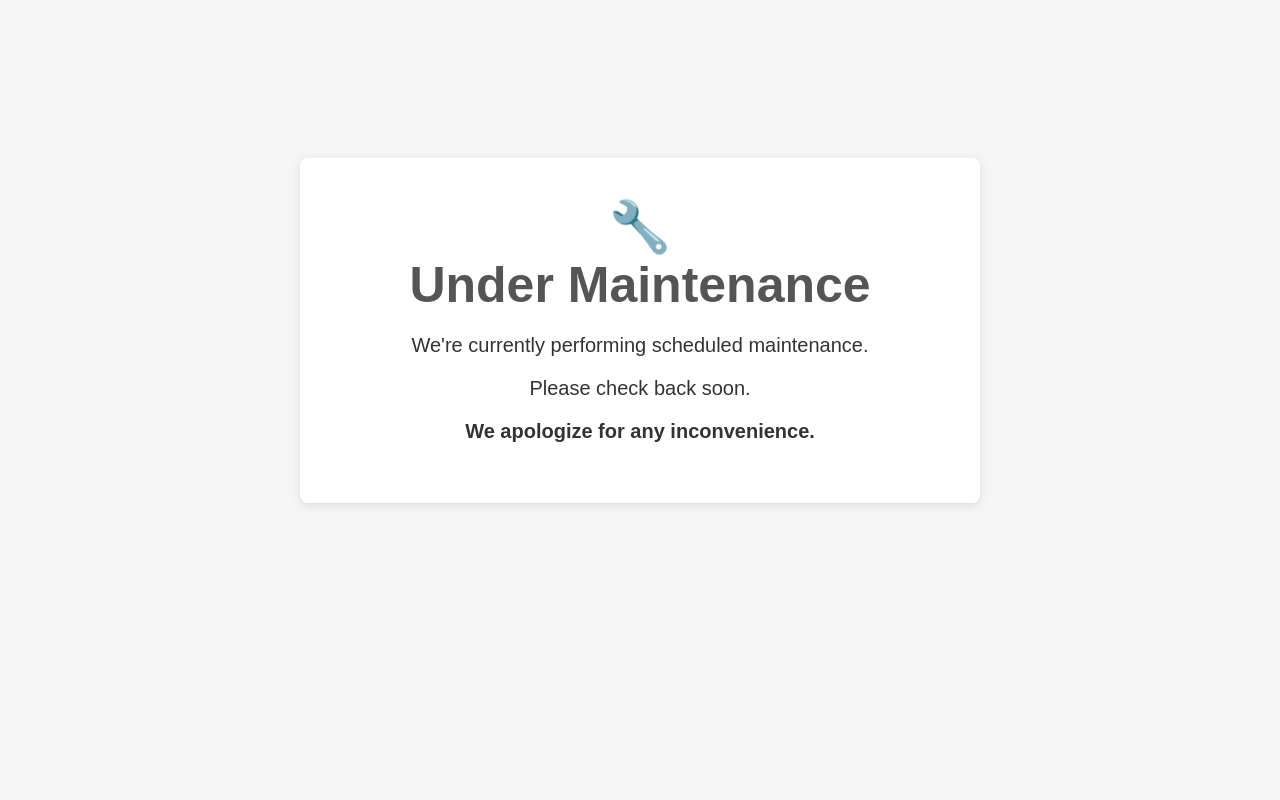
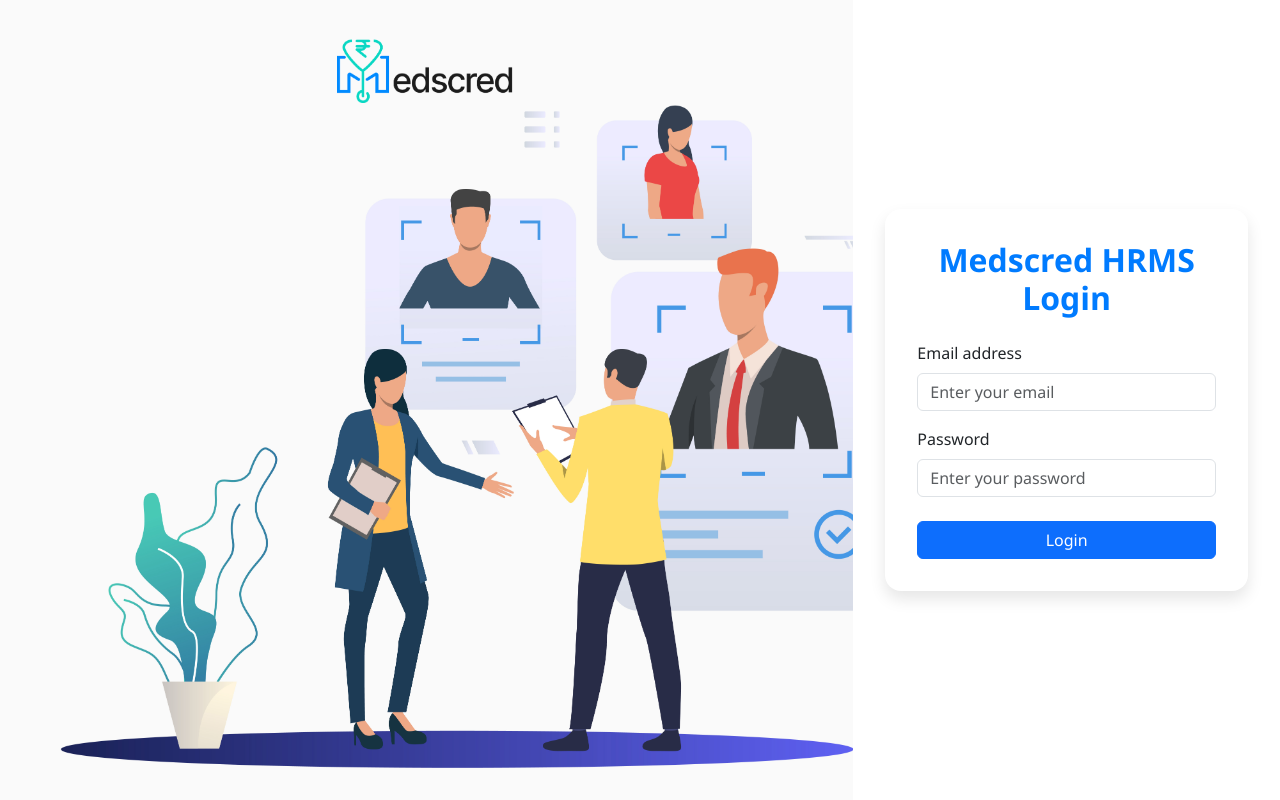
Before and after one commit to MedscredTech/hr-medscred, a Flask app: page / in a window 1280 px wide. Run offline with Flask 3, Linux system fonts and the light colour scheme.

Commit message:
Update login.html
Removed Under Maintanance

```diff
--- a/templates/login.html
+++ b/templates/login.html
@@ -1,55 +1,148 @@
 <!DOCTYPE html>
 <html lang="en">
 <head>
-    <meta charset="UTF-8">
-    <meta name="viewport" content="width=device-width, initial-scale=1.0">
-    <title>Under Maintenance</title>
-    <meta name="robots" content="noindex, nofollow">
-    <style>
-        body {
-            font-family: Arial, sans-serif;
-            text-align: center;
-            padding: 150px;
-            background-color: #f5f5f5;
-            color: #333;
-        }
-        h1 {
-            font-size: 50px;
-            margin: 0;
-            color: #555;
-        }
-        p {
-            font-size: 20px;
-            margin: 20px 0;
-        }
-        .container {
-            max-width: 600px;
-            margin: 0 auto;
-            background: white;
-            padding: 40px;
-            border-radius: 8px;
-            box-shadow: 0 2px 10px rgba(0,0,0,0.1);
-        }
-        @media (max-width: 600px) {
-            body {
-                padding: 50px 20px;
-            }
-            h1 {
-                font-size: 35px;
-            }
-            p {
-                font-size: 16px;
-            }
-        }
-    </style>
+  <meta charset="UTF-8" />
+  <meta name="viewport" content="width=device-width, initial-scale=1" />
+  <title>Medscred HRMS Login</title>
+  <link rel="icon" type="image/png" href="{{ url_for('static', filename='images/favicon.png') }}">
+  <link rel="shortcut icon" type="image/png" href="{{ url_for('static', filename='images/favicon.png') }}">
+  <!-- Bootstrap 5 CSS CDN -->
+  <link href="https://cdn.jsdelivr.net/npm/bootstrap@5.3.3/dist/css/bootstrap.min.css" rel="stylesheet" />
+  <style>
+    html, body {
+      height: 100%;
+      margin: 0;
+      font-family: 'Segoe UI', Tahoma, Geneva, Verdana, sans-serif;
+      background-color: #f8f9fa;
+    }
+    .split-left {
+      display: flex;
+      align-items: center;
+      justify-content: center;
+      background: url('/static/images/bg2.jpg') no-repeat center center;
+      background-size: cover;
+      height: 100vh;
+      position: relative;
+    }
+.split-left {
+  display: flex;
+  flex-direction: column;
+  align-items: center;        /* Center content horizontally */
+  justify-content: flex-start; /* Start at the top vertically */
+  background: url('/static/images/bg2.jpg') no-repeat center center;
+  background-size: cover;
+  height: 100vh;
+  position: relative;
+}
+
+.logo-container {
+  padding: 10px;
+  max-width: 340px;
+  width: 100%;
+  margin-top: 24px;           /* Adjust as needed for spacing from top */
+  display: flex;
+  justify-content: center;   /* Center logo horizontally inside container */
+  align-items: center;
+}
+
+
+    .logo-img {
+      max-width: 180px;
+      width: 100%;
+      height: auto;
+      display: block;
+    }
+    .split-right {
+      display: flex;
+      align-items: center;
+      justify-content: center;
+      height: 100vh;
+      padding: 2rem;
+      background-color: #ffffff;
+    }
+    .login-card {
+      max-width: 400px;
+      width: 100%;
+      box-shadow: 0 0.5rem 1rem rgba(0,0,0,0.1);
+      border-radius: 1rem;
+      padding: 2rem;
+      background-color: #fff;
+    }
+    .login-card h2 {
+      margin-bottom: 1.5rem;
+      font-weight: 700;
+      color: #007bff;
+    }
+    .form-control:focus {
+      box-shadow: 0 0 0 0.2rem rgba(0,123,255,.25);
+      border-color: #007bff;
+    }
+    @media (max-width: 991px) {
+      .split-left {
+        display: none;
+      }
+      .split-right {
+        height: auto;
+        padding: 3rem 1.5rem;
+      }
+      body {
+        background-color: #f8f9fa;
+      }
+    }
+  </style>
 </head>
 <body>
-    <div class="container">
-        <h1>🔧</h1>
-        <h1>Under Maintenance</h1>
-        <p>We're currently performing scheduled maintenance.</p>
-        <p>Please check back soon.</p>
-        <p><strong>We apologize for any inconvenience.</strong></p>
+  <div class="container-fluid h-100">
+    <div class="row h-100">
+      <!-- Left Side: Medscred Logo -->
+      <div class="col-lg-8 col-md-7 split-left d-none d-md-flex">
+        <div class="logo-container mx-auto">
+          <img src="{{ url_for('static', filename='images/medscred-logo.png') }}"
+               alt="Medscred Logo"
+               class="logo-img" />
+        </div>
+      </div>
+      <!-- Right Side: Login Form -->
+      <div class="col-lg-4 col-md-5 split-right">
+        <div class="login-card">
+          <h2 class="text-center">Medscred HRMS Login</h2>
+          <form method="POST" action="{{ url_for('login') }}" novalidate>
+            <div class="mb-3">
+              <label for="email" class="form-label">Email address</label>
+              <input
+                type="email"
+                class="form-control"
+                id="email"
+                name="email"
+                placeholder="Enter your email"
+                required
+                autocomplete="username"
+              />
+            </div>
+            <div class="mb-4">
+              <label for="password" class="form-label">Password</label>
+              <input
+                type="password"
+                class="form-control"
+                id="password"
+                name="password"
+                placeholder="Enter your password"
+                required
+                autocomplete="current-password"
+              />
+            </div>
+            {% if error %}
+              <div class="alert alert-danger py-2" role="alert">
+                {{ error }}
+              </div>
+            {% endif %}
+            <button type="submit" class="btn btn-primary w-100">Login</button>
+          </form>
+        </div>
+      </div>
     </div>
+  </div>
+  <!-- Bootstrap 5 JS Bundle with Popper -->
+  <script src="https://cdn.jsdelivr.net/npm/bootstrap@5.3.3/dist/js/bootstrap.bundle.min.js"></script>
 </body>
 </html>
```
